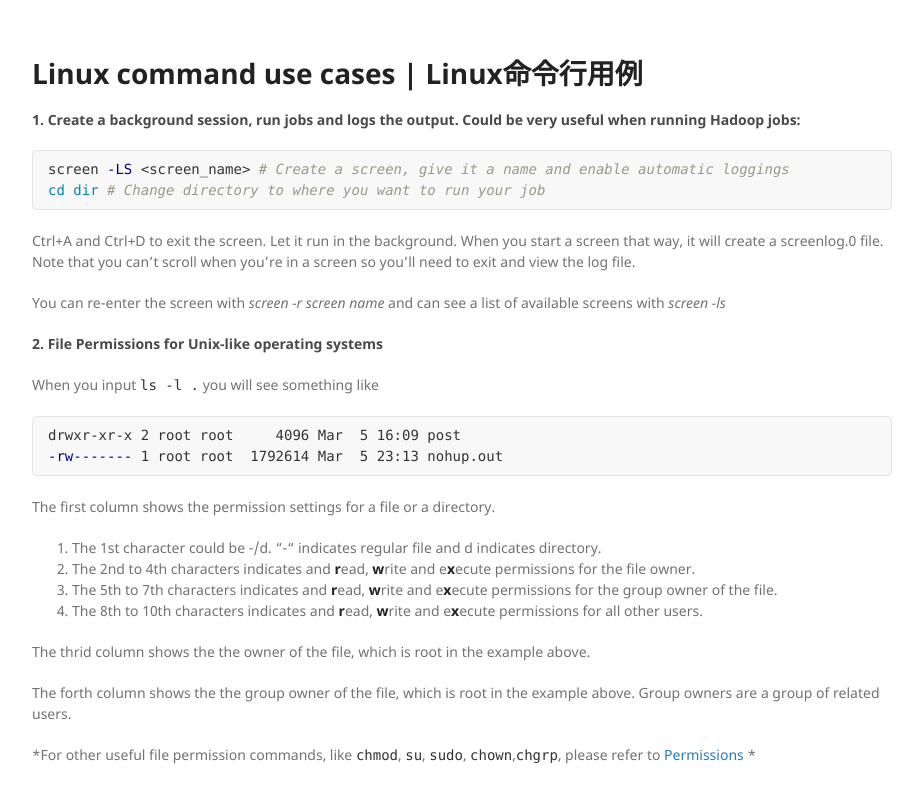
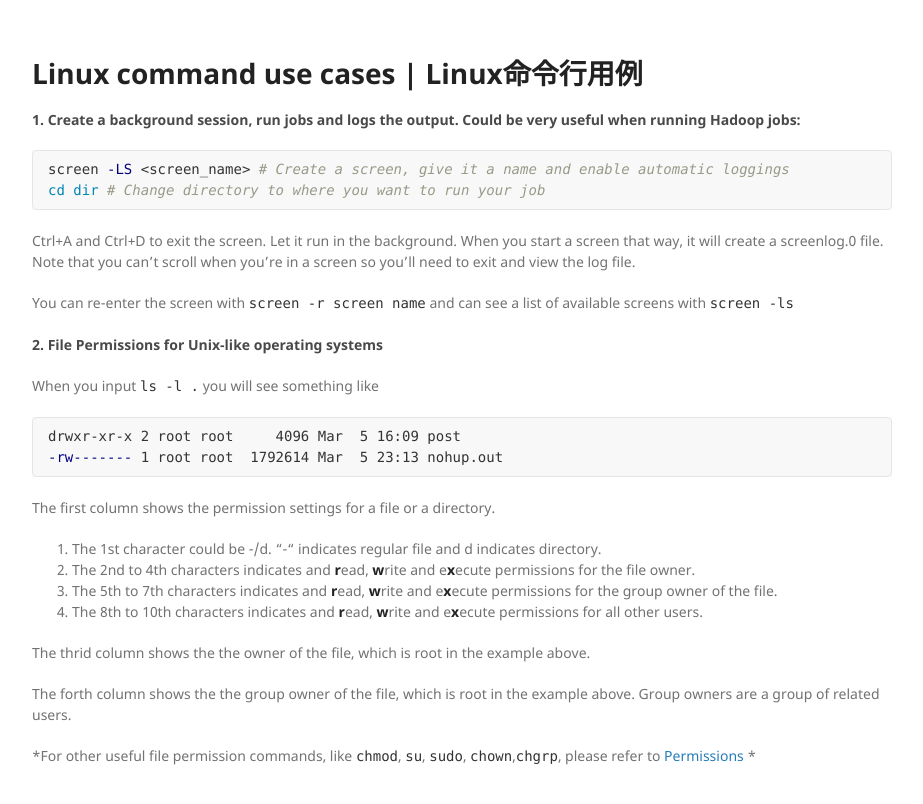
Before and after one commit to RupertMa/RupertMa.github.io, a Jekyll site: the page built from Linux-notes.md, in a window 1280 px wide. Shown: the top 804 px of the page, without its empty margins (178-1101 px from the left). Built offline with Jekyll 4.4.1, drawn with Linux system fonts in a browser that asks for light colours.

Commit message:
Minor changes

````diff
--- a/Linux-notes.md
+++ b/Linux-notes.md
@@ -12,7 +12,7 @@ cd dir # Change directory to where you want to run your job
 ```
 Ctrl+A and Ctrl+D to exit the screen. Let it run in the background. When you start a screen that way, it will create a screenlog.0 file. Note that you can’t scroll when you’re in a screen so you’ll need to exit and view the log file.
 
-You can re-enter the screen with *screen -r screen name* and can see a list of available screens with *screen -ls*
+You can re-enter the screen with `screen -r screen name` and can see a list of available screens with `screen -ls`
 
 
 
````
